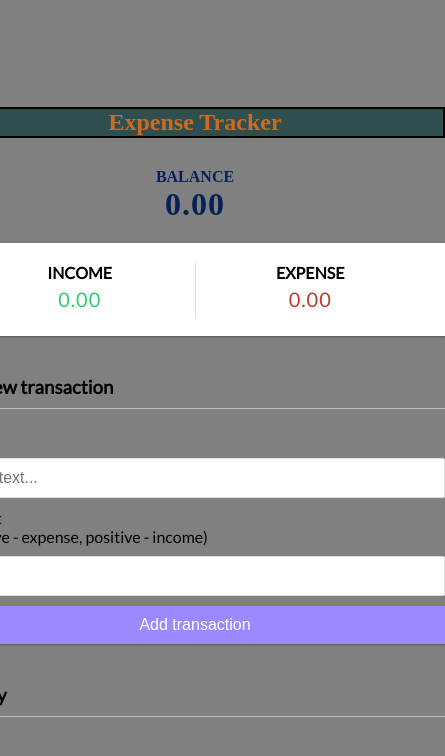
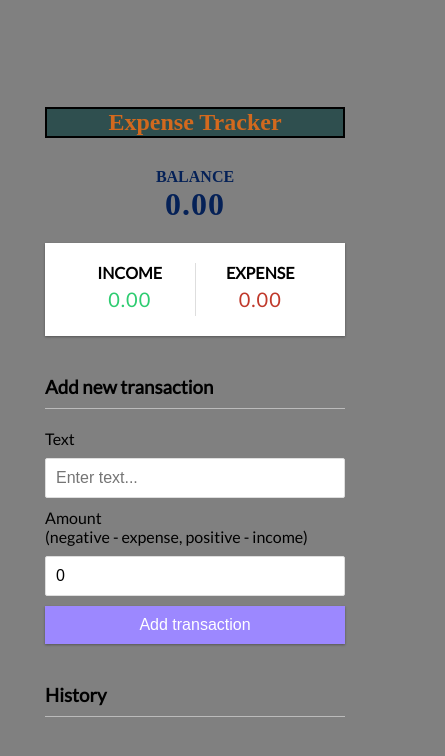
Before and after one commit to usmansaleem189/Expense_Tracker_App, a React (Create React App) app: page / in a window 390 px wide. Shown: the top 756 px of the page, 445 px wide, since content can reach past the window. Built offline with nearby package versions, Linux system fonts and the light colour scheme.

Commit message:
Added media query in css

```diff
--- a/src/App1.css
+++ b/src/App1.css
@@ -163,3 +163,9 @@ input[type='number'] {
 .list li:hover .delete-btn {
   opacity: 1;
 }
+
+@media only screen and (max-width: 600px) {
+    .container {
+      width: 300px;
+    }
+  }
```
